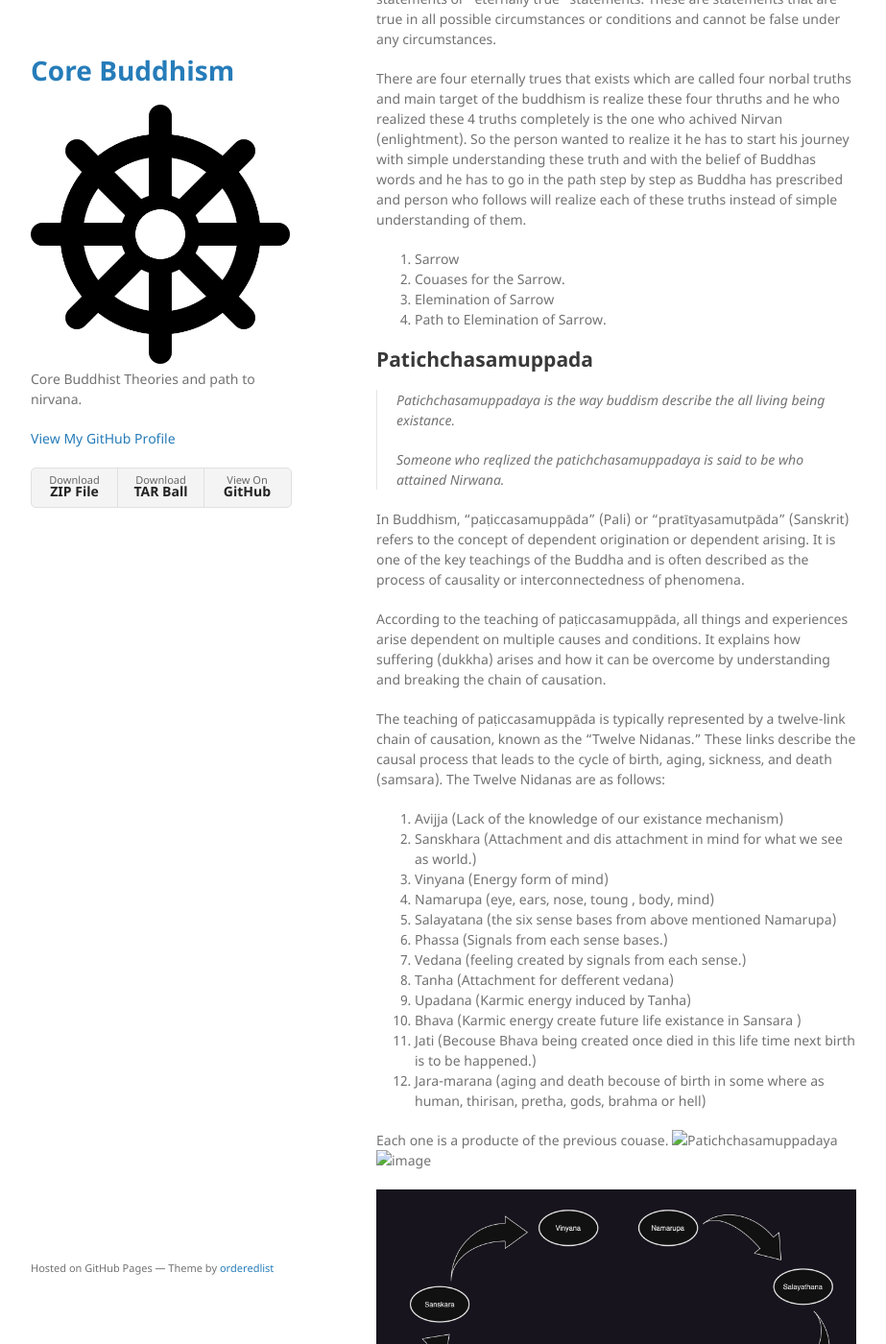
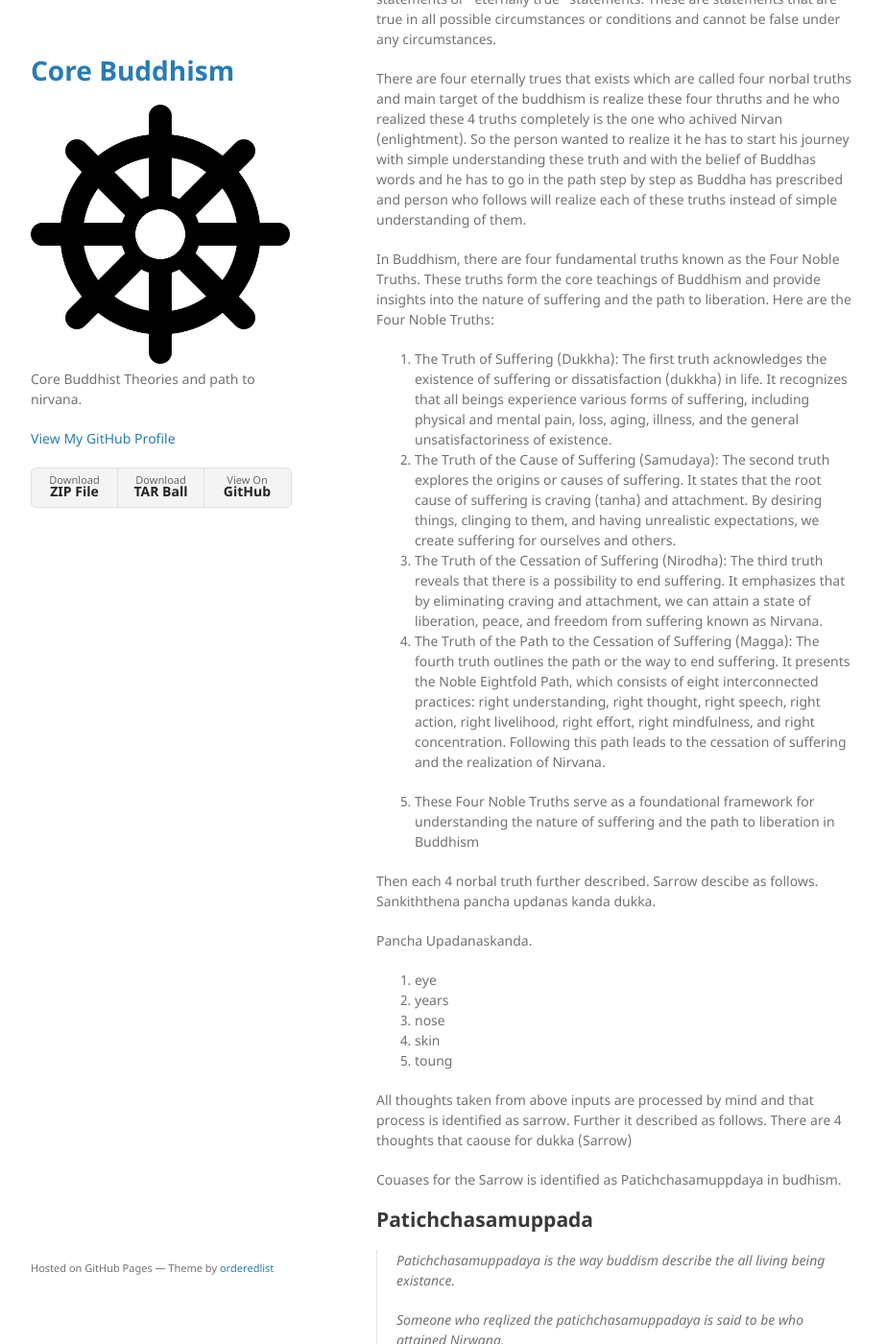
Before and after one commit to tharangar/tharangar.github.io, a Jekyll site: the page built from index.md, in a window 1280 px wide and 1400 px high, scrolled down 618 px. Shown: the whole window at 96% size, without its empty margins (178-1101 px from the left). Built offline with Jekyll 4.4.1, drawn with Linux system fonts in a browser that asks for light colours; our own code applies the rules of GitHub Pages for plain Markdown files; some of the changed text lies outside the part shown.

Commit message:
[BDSM-0009] Four norbal Truths

```diff
--- a/index.md
+++ b/index.md
@@ -19,11 +19,33 @@ Statements that cannot be false forever are referred to as "necessarily true" st
 There are four eternally trues that exists which are called four norbal truths and main target of the buddhism is realize these four thruths and he who realized these 4 truths completely is the one who achived Nirvan (enlightment).
 So the person wanted to realize it he has to start his journey with simple understanding these truth and with the belief of Buddhas words and he has to go in the path step by step as Buddha has prescribed and person who follows will realize each of these truths instead of simple understanding of them.
 
-1. Sarrow
-2. Couases for the Sarrow.
-3. Elemination of Sarrow
-4. Path to Elemination of Sarrow.
+In Buddhism, there are four fundamental truths known as the Four Noble Truths. These truths form the core teachings of Buddhism and provide insights into the nature of suffering and the path to liberation. Here are the Four Noble Truths:
 
+1. The Truth of Suffering (Dukkha): The first truth acknowledges the existence of suffering or dissatisfaction (dukkha) in life. It recognizes that all beings experience various forms of suffering, including physical and mental pain, loss, aging, illness, and the general unsatisfactoriness of existence.
+2. The Truth of the Cause of Suffering (Samudaya): The second truth explores the origins or causes of suffering. It states that the root cause of suffering is craving (tanha) and attachment. By desiring things, clinging to them, and having unrealistic expectations, we create suffering for ourselves and others.
+3. The Truth of the Cessation of Suffering (Nirodha): The third truth reveals that there is a possibility to end suffering. It emphasizes that by eliminating craving and attachment, we can attain a state of liberation, peace, and freedom from suffering known as Nirvana.
+4. The Truth of the Path to the Cessation of Suffering (Magga): The fourth truth outlines the path or the way to end suffering. It presents the Noble Eightfold Path, which consists of eight interconnected practices: right understanding, right thought, right speech, right action, right livelihood, right effort, right mindfulness, and right concentration. Following this path leads to the cessation of suffering and the realization of Nirvana.
+
+5. These Four Noble Truths serve as a foundational framework for understanding the nature of suffering and the path to liberation in Buddhism
+
+Then each 4 norbal truth further described.
+Sarrow descibe as follows.
+Sankiththena pancha updanas kanda dukka.
+
+Pancha Upadanaskanda.
+ 1. eye
+ 2. years
+ 3. nose
+ 4. skin
+ 5. toung
+
+All thoughts taken from above inputs are processed by mind and that process is
+identified as sarrow.
+Further it described as follows. There are 4 thoughts that caouse for dukka (Sarrow)
+
+
+
+Couases for the Sarrow is identified as Patichchasamuppdaya in budhism.
 ## Patichchasamuppada
 
 > Patichchasamuppadaya is the way buddism describe the all living being existance.
@@ -40,8 +62,8 @@ The teaching of paṭiccasamuppāda is typically represented by a twelve-link ch
    1. Avijja (Lack of the knowledge of our existance mechanism)
    2. Sanskhara (Attachment and dis attachment in mind for what we see as world.)
    3. Vinyana (Energy form of mind)
-   4. Namarupa (eye, ears, nose, toung , body, mind)
-   5. Salayatana (the six sense bases from above mentioned Namarupa)
+   4. Nama/Rupa ( Rupa is our body and Nama is the mind )
+   5. Salayatana (the six sense (eye, ears, nose, toung , body, mind))
    6. Phassa (Signals from each sense bases.)
    7. Vedana (feeling created by signals from each sense.)
    8. Tanha (Attachment for defferent vedana)
```
